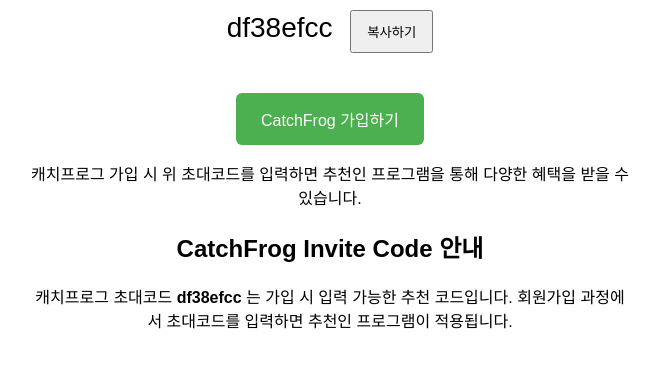
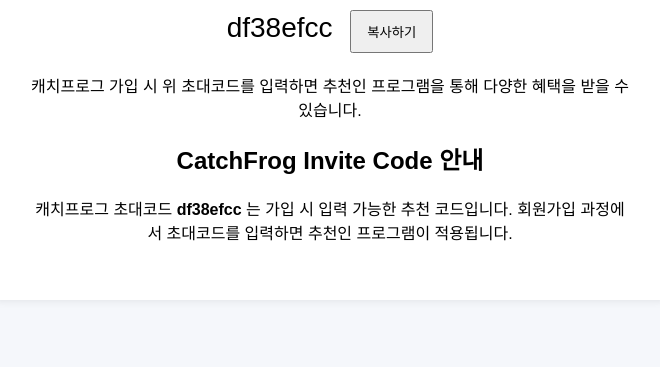
Before and after one commit to Mazeverse/catchfrog-invite-code-kr, a plain HTML site: page index.html in a window 1280 px wide. Shown: the part 195-562 px from the top of the page, without its empty margins (310-970 px from the left). Drawn offline with Linux system fonts and the light colour scheme.

Commit message:
Update index.html

```diff
--- a/index.html
+++ b/index.html
@@ -27,9 +27,6 @@
 <button onclick="copyCode()">복사하기</button>
 </div>
 
-<a class="join-btn" href="#" target="_blank">
-CatchFrog 가입하기
-</a>
 
 <p class="description">
 캐치프로그 가입 시 위 초대코드를 입력하면 추천인 프로그램을 통해 다양한 혜택을 받을 수 있습니다.
```
